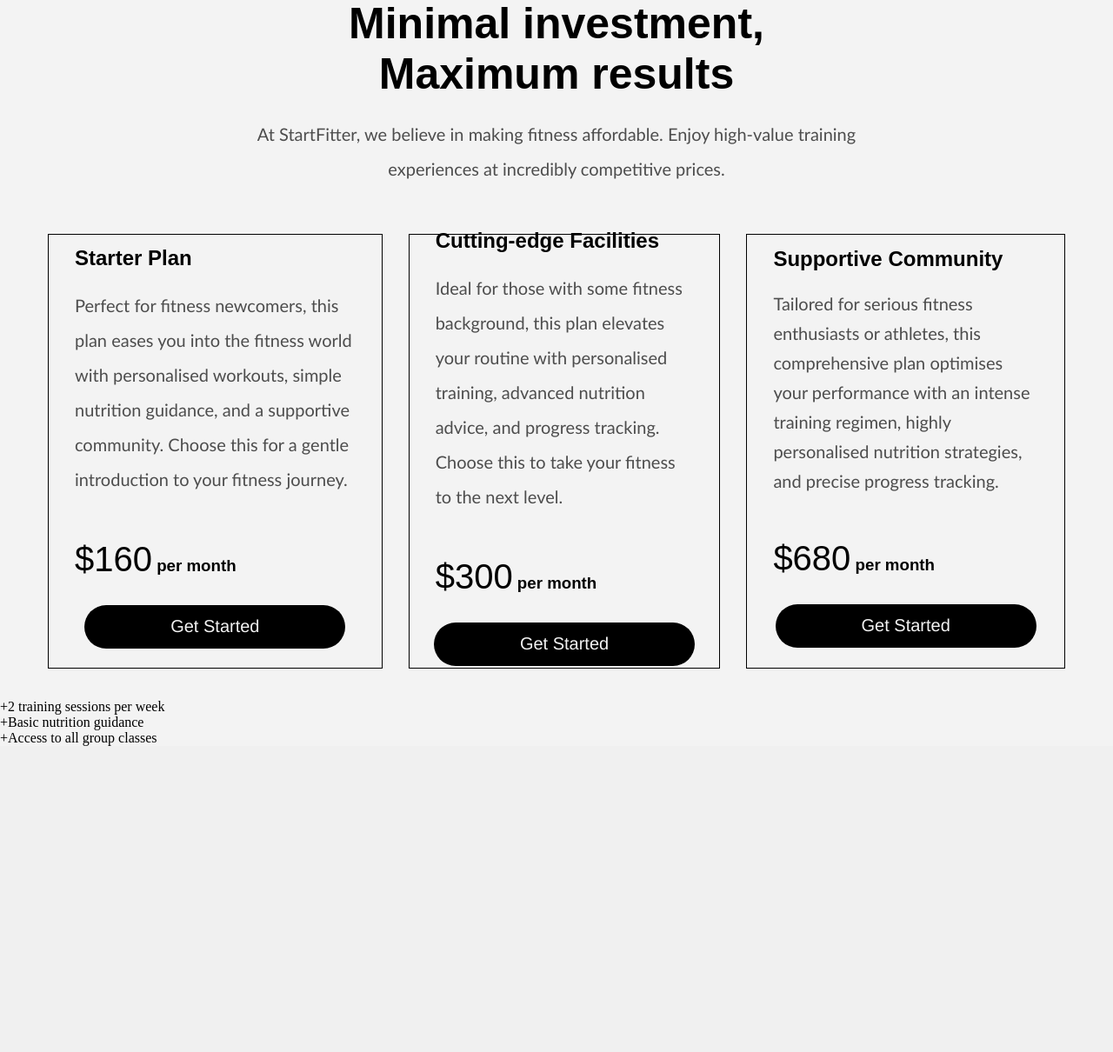
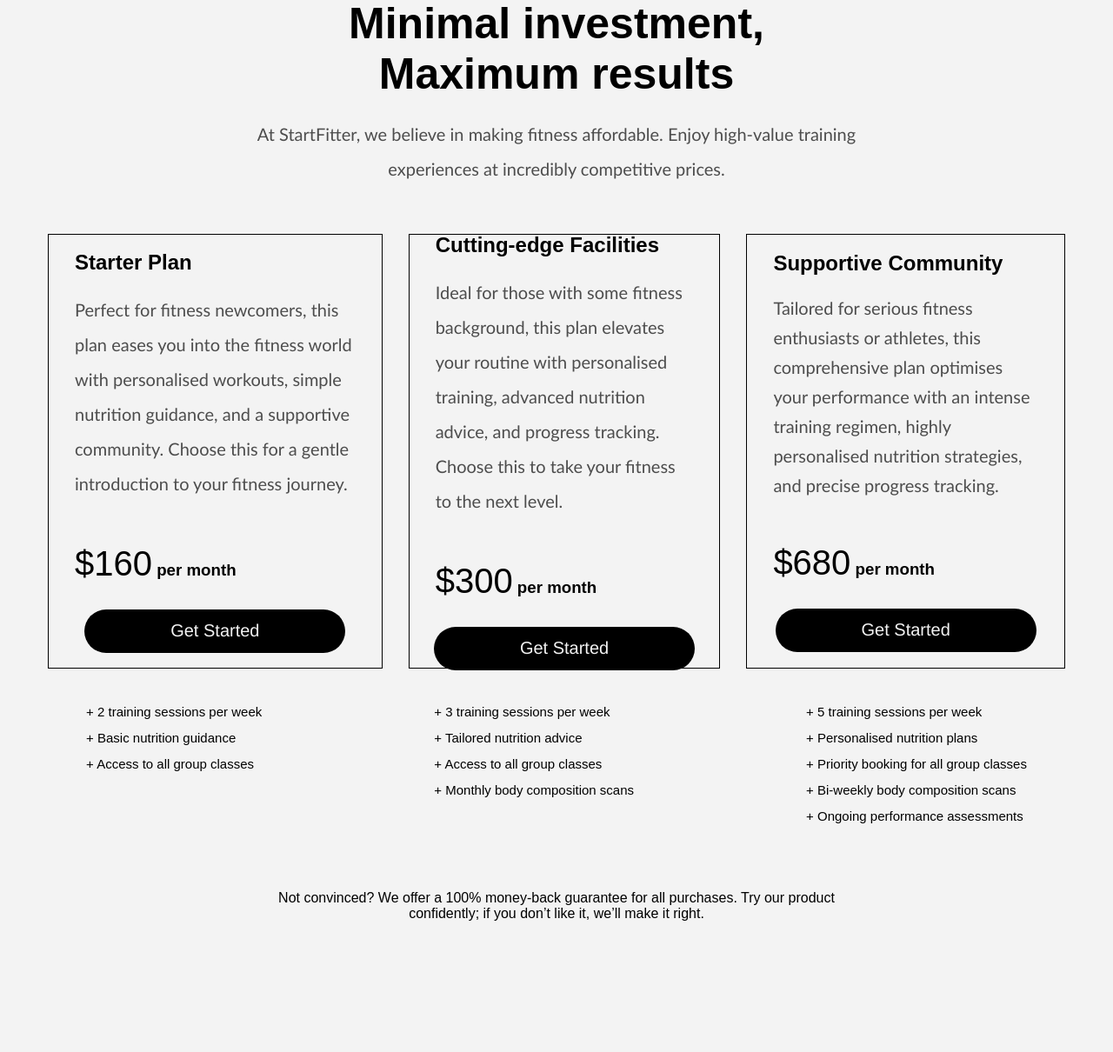
Before and after one commit to K3rllon/KerlloneIsa, a PHP site: page / in a window 1280 px wide. Shown: the part 3746-4956 px from the top of the page at 87% size. Before the commit the page ends 4604 px from the top, so only its background shows below. Run offline with PHP 8.4, Linux system fonts and the light colour scheme.

Commit message:
Finalização da parte da Isadora.

```diff
--- a/KerlloneIsa/ProjetosDS2/Ativ02/assets/css/style.css
+++ b/KerlloneIsa/ProjetosDS2/Ativ02/assets/css/style.css
@@ -250,7 +250,7 @@ span {
 }
 .botoes{
     text-align: center;
-    margin-bottom: 40px;
+    margin-bottom: 30px;
 }
 .preço{
     margin: 0px 0px 30px 30px;
@@ -262,3 +262,20 @@ span {
     margin-top: 0;
     line-height: 1.7;
 }
+#pontosdospacotes{
+    display: flex;
+    justify-content: center;
+    justify-content: space-around;
+}
+.pontos{
+    font-family: Arial, Helvetica, sans-serif;
+    font-size: 15px;
+    line-height: 2;
+}
+#caixa05{
+    padding: 70px;
+    text-align: center;
+    justify-content: center;
+    margin-bottom: 80px;
+    font-family: Arial, Helvetica, sans-serif;
+}
--- a/KerlloneIsa/ProjetosDS2/Ativ02/index.html
+++ b/KerlloneIsa/ProjetosDS2/Ativ02/index.html
@@ -223,8 +223,19 @@
                     </div>
                 </div>
             </div>
-            <div>
-                <p>+2 training sessions per week <br> +Basic nutrition guidance <br> +Access to all group classes</p>
+            <div id="pontosdospacotes">
+                <div class="pontos">
+                    <p>+ 2 training sessions per week <br> + Basic nutrition guidance <br> + Access to all group classes</p>
+                </div>
+                <div class="pontos">
+                    <p>+ 3 training sessions per week <br> + Tailored nutrition advice <br> + Access to all group classes <br> + Monthly body composition scans</p>
+                </div>
+                <div class="pontos">
+                    <p>+ 5 training sessions per week <br> + Personalised nutrition plans <br> + Priority booking for all group classes <br> + Bi-weekly body composition scans <br> + Ongoing performance assessments</p>
+                </div>
+            </div>
+            <div id="caixa05">
+                <p>Not convinced? We offer a 100% money-back guarantee for all purchases. Try our product <br> confidently; if you don’t like it, we’ll make it right.</p>
             </div>
     </main>
 </body>
```
